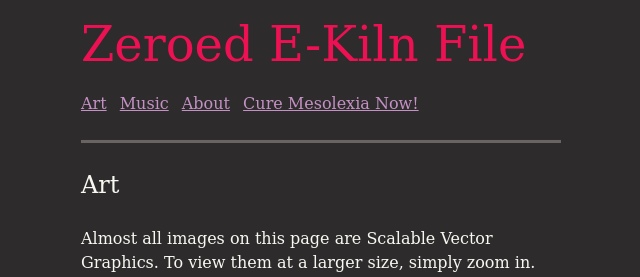
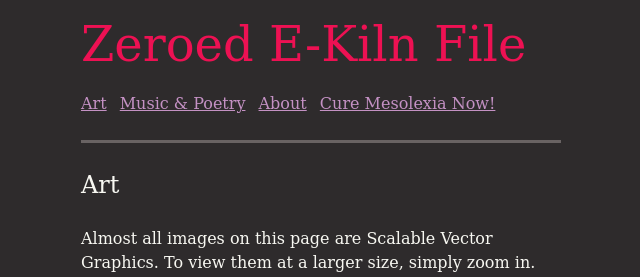
Before and after one commit to ilzolende/ilzolende.github.io, a Jekyll site: the page built from art.md, in a window 1280 px wide and 900 px high, cut to the strip 104-381 px from the top of the window. Shown: the whole strip, without its empty margins (319-959 px from the left). Built offline with Jekyll 4.4.1, drawn with Linux system fonts in a browser that asks for light colours.

Commit message:
Sorted pages

```diff
--- a/_includes/header.html
+++ b/_includes/header.html
@@ -2,16 +2,17 @@
   <h1><a class="site-title" href="{{ site.baseurl }}/">{{ site.title }}</a></h1>
   <nav>
     <ul>
-      <!--{% for my_page in site.pages %}
+      {% assign sorted_pages = site.pages | sort: "ordering_priority" %}
+      {% for my_page in sorted_pages %}
         {% if my_page.title %}
         <li><a class="page-link" href="{{ my_page.url | prepend: site.baseurl }}">{{ my_page.title }}</a></li>
         {% endif %}
-      {% endfor %}-->
+      {% endfor %}
       <!--Can't get pages working right now, sorry-->
-      <li><a class="page-link" href="/art/">Art</a></li>
+      <!-- <li><a class="page-link" href="/art/">Art</a></li>
       <li><a class="page-link" href="/music/">Music</a></li>
       <li><a class="page-link" href="/about/">About</a></li>
-      <li><a class="page-link" href="/mesolexia/">Cure Mesolexia Now!</a></li>
+      <li><a class="page-link" href="/mesolexia/">Cure Mesolexia Now!</a></li> -->
     </ul>
   </nav>
 </header>
--- a/music.html
+++ b/music.html
@@ -1,7 +1,8 @@
 ---
 layout: page
 title: Music & Poetry
-permalink: /music/
+permalink: /recordings/
+ordering_priority: 5
 ---
 {% for audio in site.music %}
   <section class="musicblock">
```
Also changed, not shown: about.md (+1 -0 lines), art.md (+1 -0 lines), mesolexia.md (+1 -0 lines).
